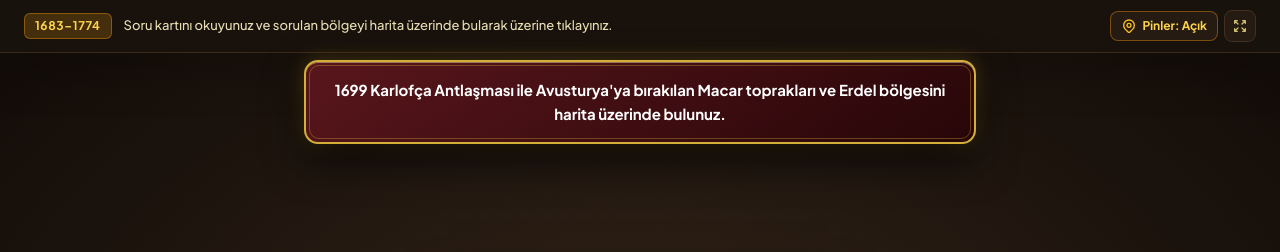
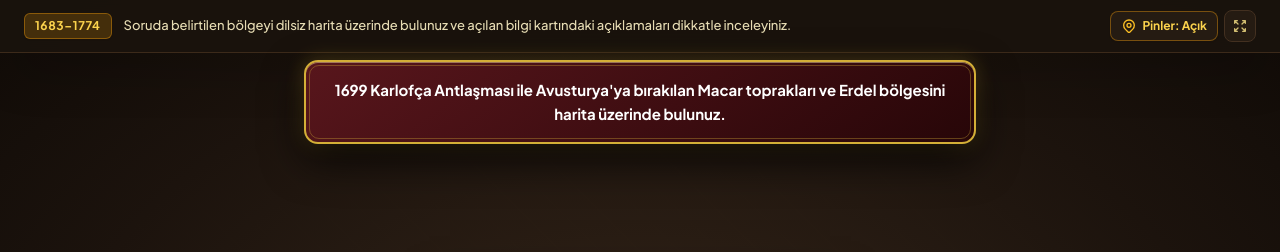
Before and after one commit to meltemdag/11.1.1.4, a plain HTML site: page index.html in a window 1280 px wide. Shown: the top 252 px of the page. Drawn offline with nearby package versions, Linux system fonts and the light colour scheme.

Commit message:
docs: update instruction text in the map task description

```diff
--- a/index.html
+++ b/index.html
@@ -28,7 +28,7 @@
         1683–1774
       </span>
       <p class="text-xs sm:text-[13px] font-medium text-amber-100/90 leading-snug">
-        Soru kartını okuyunuz ve sorulan bölgeyi harita üzerinde bularak üzerine tıklayınız.
+        Soruda belirtilen bölgeyi dilsiz harita üzerinde bulunuz ve açılan bilgi kartındaki açıklamaları dikkatle inceleyiniz.
       </p>
     </div>
 
```
